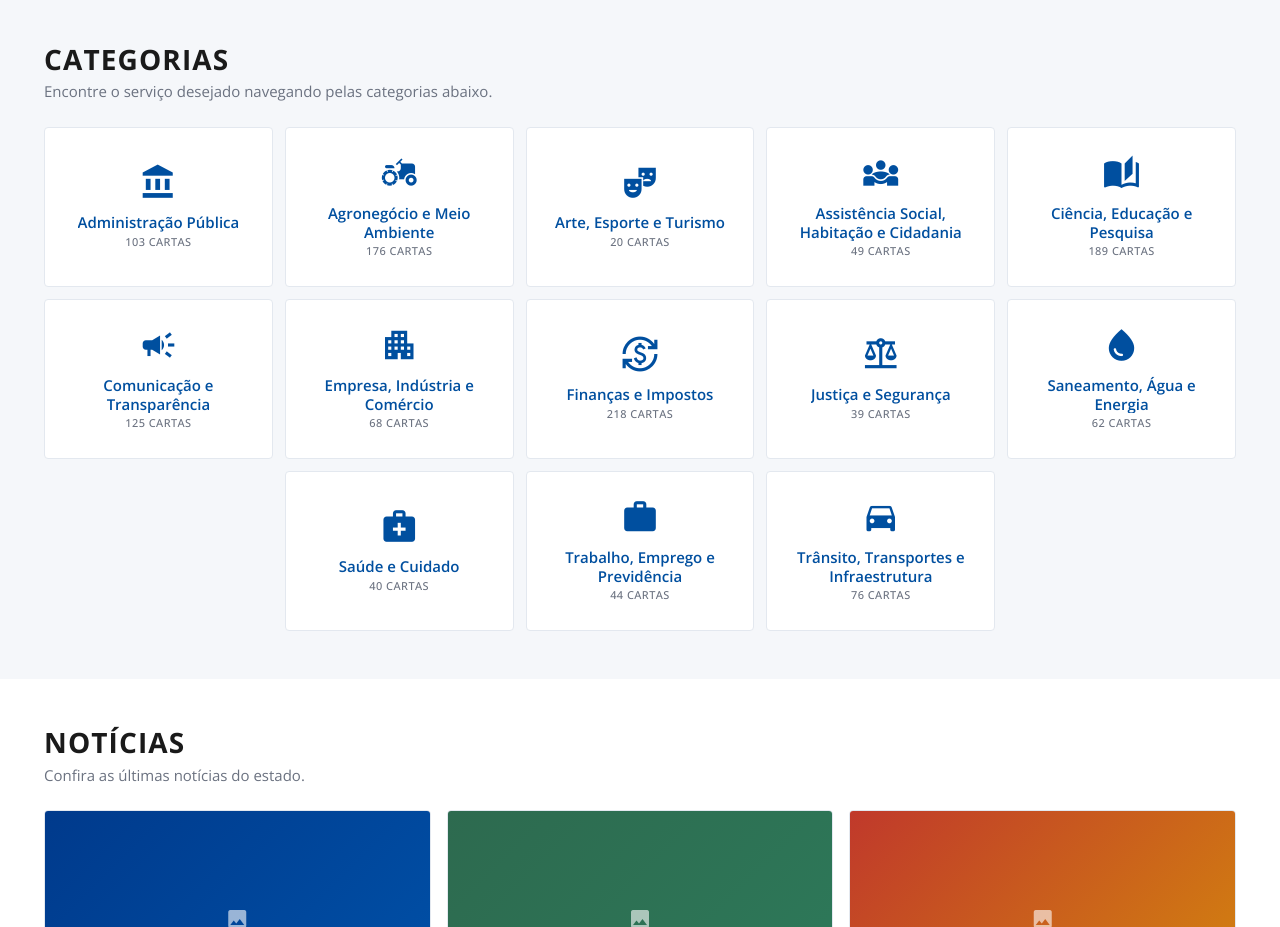
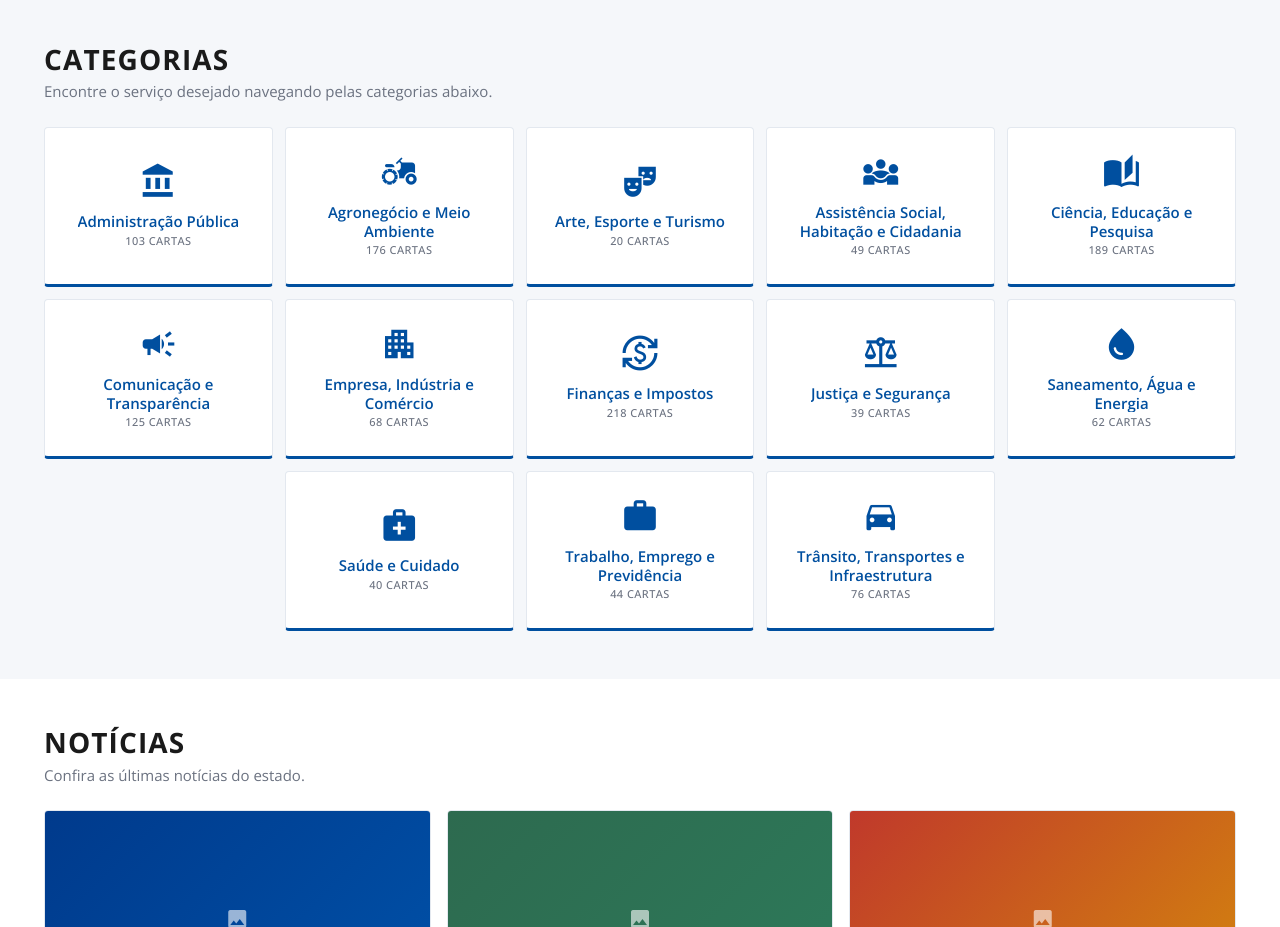
Before and after one commit to daniichiy/prototipo-categorias-ms, a React (Vite) app: page / in a window 1280 px wide. Shown: the part 860-1787 px from the top of the page. Built offline with nearby package versions, Linux system fonts and the light colour scheme.

Commit message:
Refactor code structure for improved readability and maintainability

```diff
--- a/src/features/categories/CategoryCard/CategoryCard.module.css
+++ b/src/features/categories/CategoryCard/CategoryCard.module.css
@@ -23,6 +23,7 @@
     justify-content: center;
     padding: var(--space-4);
     text-align: center;
+    border-bottom: 3px solid var(--color-primary);
   }
 }
 
```
Also changed, not shown: border-bottom.png (added).
